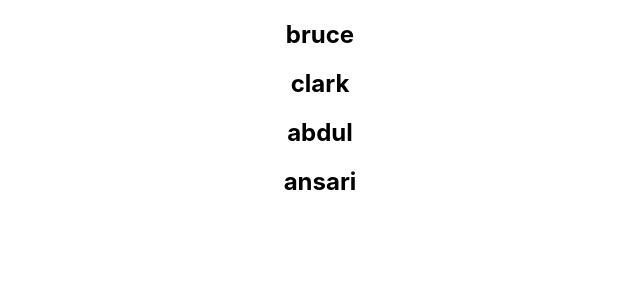
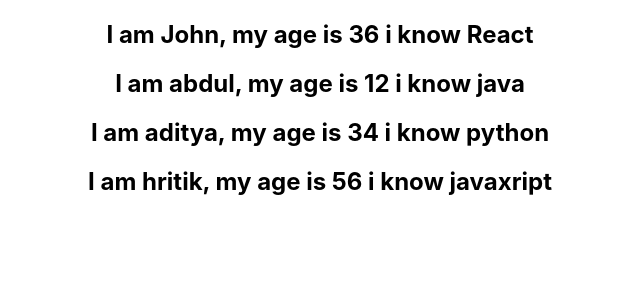
Before and after one commit to abdultanveer/harman-react, a React (Create React App) app: page / in a window 1280 px wide. Shown: the top 300 px of the page, without its empty margins (320-960 px from the left). Built offline with nearby package versions, Linux system fonts and the light colour scheme.

Commit message:
json data to a list

```diff
--- a/src/components/NameList.js
+++ b/src/components/NameList.js
@@ -1,15 +1,26 @@
 import React from 'react'
 
 function NameList() {
-const names = ['bruce', 'clark','abdul','ansari']
+const persons = [
+{  id: 1, name: 'John', age: 36, skill: 'React' },
+{  id: 1, name: 'abdul', age: 12, skill: 'java' },
+{  id: 1, name: 'aditya', age: 34, skill: 'python' },
+{  id: 1, name: 'hritik', age: 56, skill: 'javaxript' }
+]
+
+const personList = persons.map(
+  person => (
+    <h2>
+        I am {person.name}, my age is {person.age} i know {person.skill}
+    </h2>
+  )
+)
+
+
 
   return (
     <div>
-    {
-      names.map(name => <h2>{name}</h2>)
-    }
-
-
+      { personList}
     </div>
   )
 }
```
